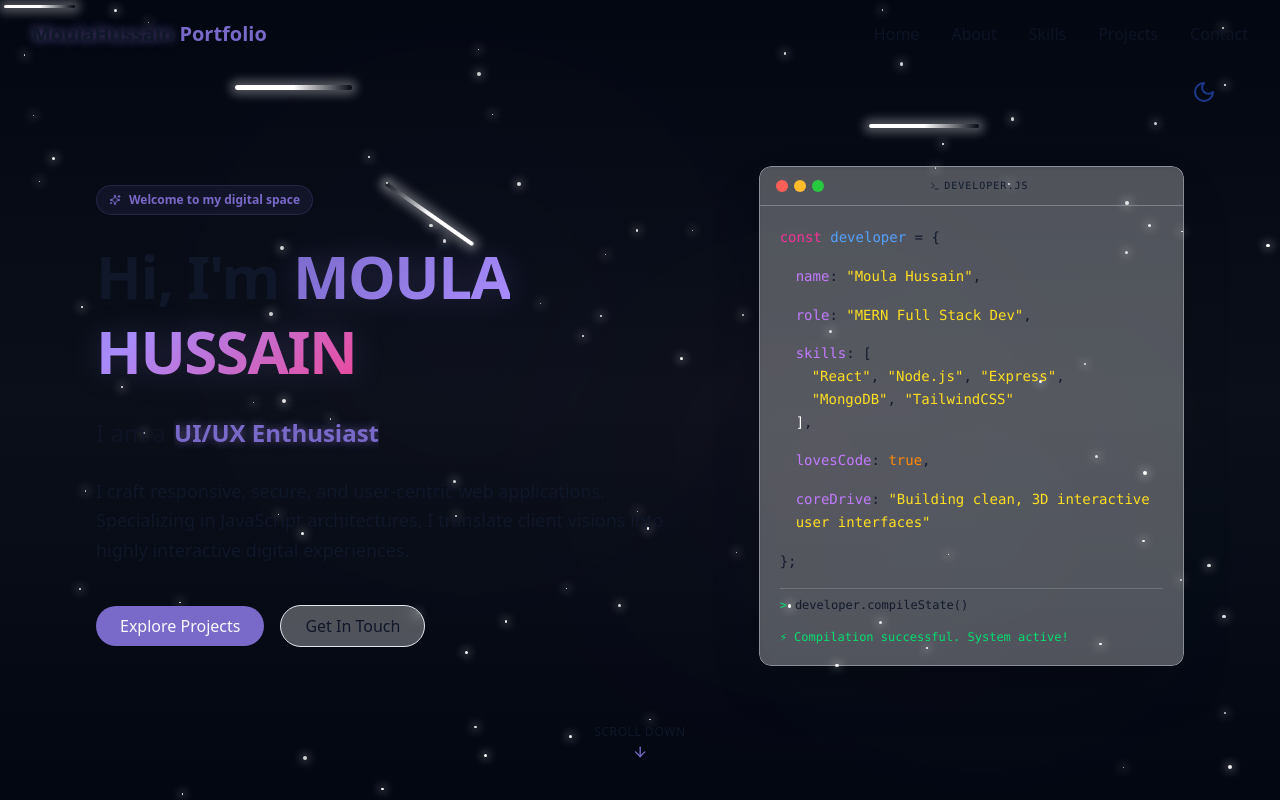
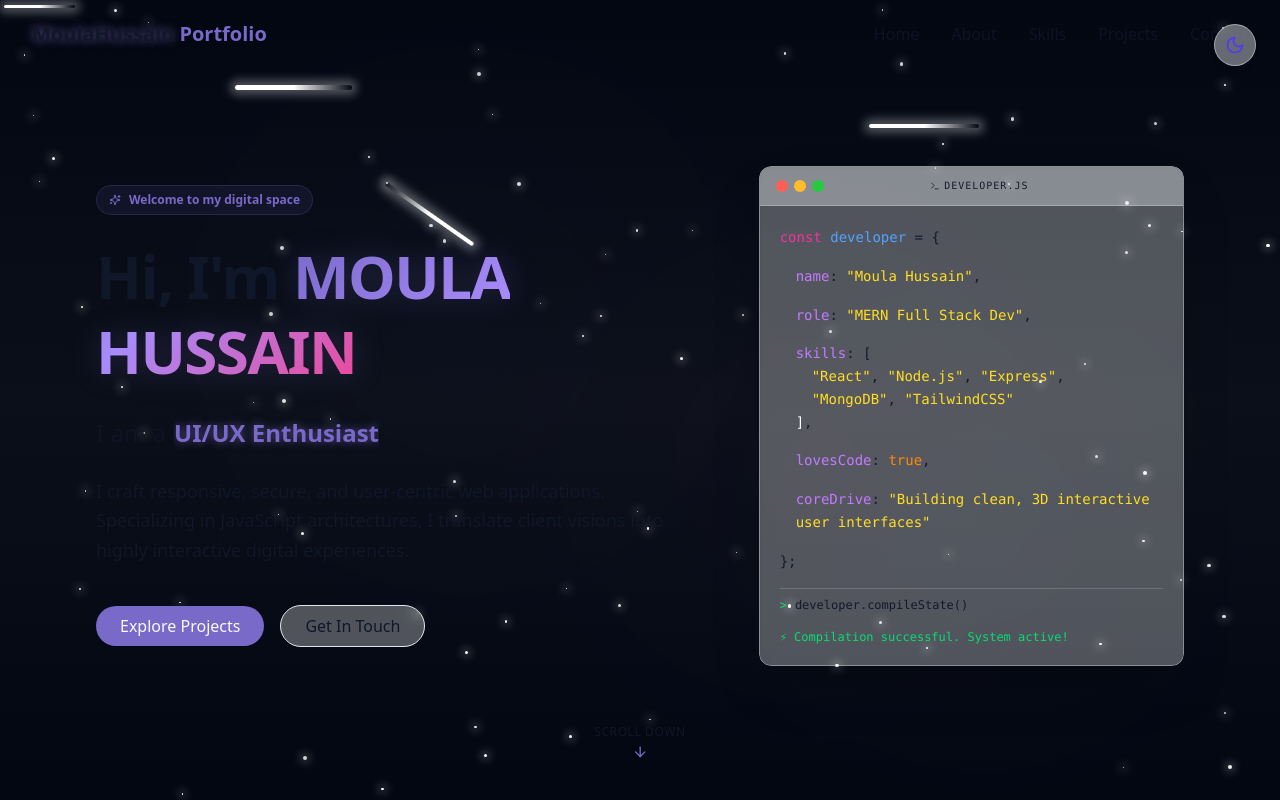
Before and after one commit to moula2002/My-Portfolio, a React (Vite) app: page / in a window 1280 px wide. Shown: the top 800 px of the page. Built offline with nearby package versions, Linux system fonts and the light colour scheme.

Commit message:
fix: resolve theme toggle overlap by fixing button padding, add system theme preference detection, and add secondary theme color variables for light/dark modes

```diff
--- a/src/components/ThemeToggle.jsx
+++ b/src/components/ThemeToggle.jsx
@@ -7,12 +7,16 @@ export const ThemeToggle = () => {
 
   useEffect(() => {
     const storedTheme = localStorage.getItem("theme");
-    if (storedTheme === "dark") {
+    const systemPrefersDark = window.matchMedia("(prefers-color-scheme: dark)").matches;
+
+    if (storedTheme === "dark" || (!storedTheme && systemPrefersDark)) {
       setIsDarkMode(true);
       document.documentElement.classList.add("dark");
+      localStorage.setItem("theme", "dark");
     } else {
+      setIsDarkMode(false);
+      document.documentElement.classList.remove("dark");
       localStorage.setItem("theme", "light");
-      setIsDarkMode(false);
     }
   }, []);
 
@@ -33,16 +37,16 @@ export const ThemeToggle = () => {
       onClick={toggleTheme}
       aria-label="Toggle dark mode"
       className={cn(
-    "fixed top-7 right-7 md:top-10 md:right-6 z-50 p-10 rounded-full transition-colors duration-300",
-    "focus:outline-none"
+        "fixed top-4 right-4 md:top-6 md:right-6 z-50 p-2.5 rounded-full transition-all duration-300",
+        "bg-card/40 backdrop-blur-md border border-border/50 shadow-md",
+        "hover:bg-secondary/70 hover:scale-110 active:scale-95 cursor-pointer focus:outline-none"
       )}
     >
       {isDarkMode ? (
-    <Sun className="h-6 w-6 text-yellow-300" />
+        <Sun className="h-5 w-5 text-amber-400 drop-shadow-[0_0_8px_rgba(251,191,36,0.5)]" />
       ) : (
-    <Moon className="h-6 w-6 text-blue-900" />
+        <Moon className="h-5 w-5 text-indigo-600 drop-shadow-[0_0_8px_rgba(79,70,229,0.3)]" />
       )}
     </button>
-
   );
 };
--- a/src/index.css
+++ b/src/index.css
@@ -9,6 +9,8 @@
   --color-primary-foreground: hsl(var(--primary-foreground));
 
   --color-card: hsl(var(--card));
+  --color-secondary: hsl(var(--secondary));
+  --color-secondary-foreground: hsl(var(--secondary-foreground));
 
   --animate-float: float 6s ease-in-out infinite;
   --animate-pulse-subtle: pulse-subtle 4s ease-in-out infinite;
@@ -90,6 +92,9 @@
     --primary: 250 47% 60%;
     --primary-foreground: 210 40% 98%;
 
+    --secondary: 210 40% 96.1%;
+    --secondary-foreground: 222.2 47.4% 11.2%;
+
     --border: 214 32% 91%;
   }
 
@@ -101,6 +106,9 @@
 
     --primary: 250 65% 65%;
     --primary-foreground: 213 31% 91%;
+
+    --secondary: 217.2 32.6% 12%;
+    --secondary-foreground: 210 40% 98%;
 
     --border: 217 33% 20%;
   }
```
Lines whose indentation alone changed are shown as unchanged.
